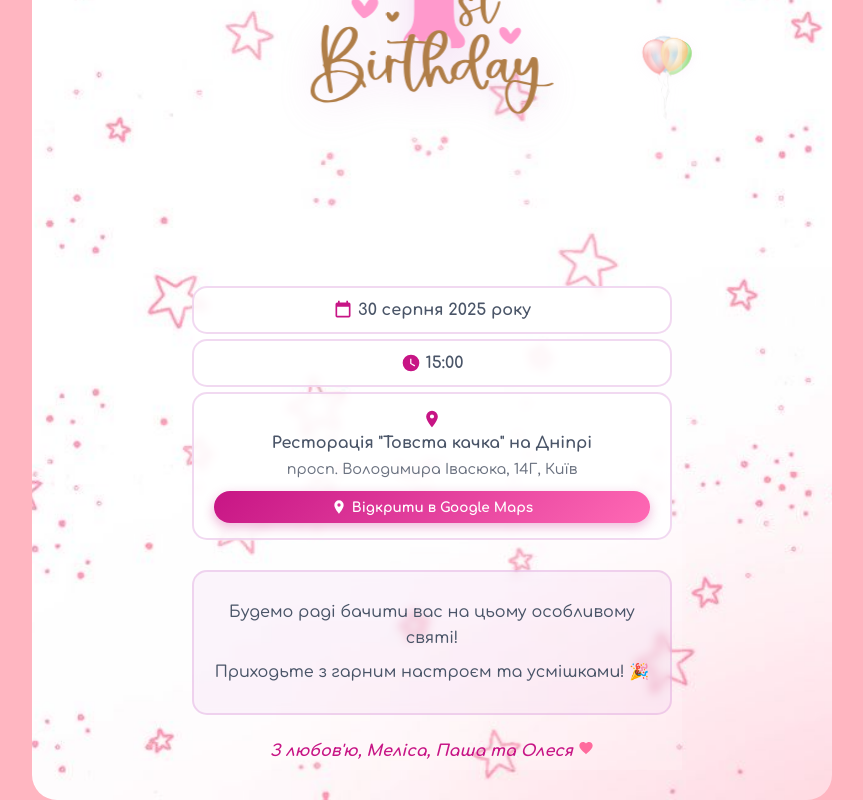
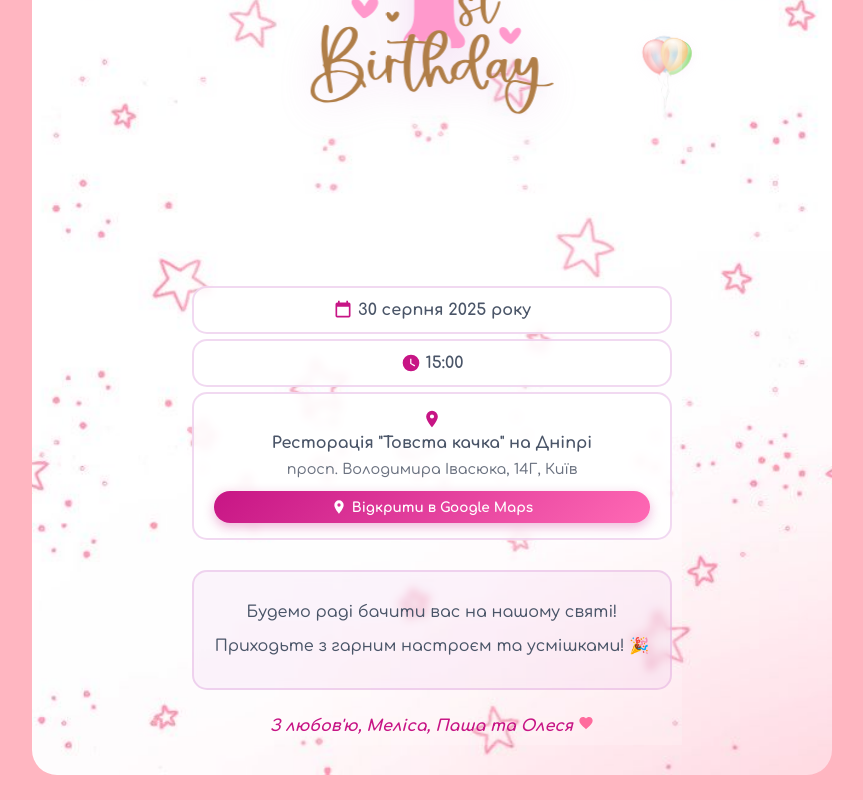
Before and after one commit to PavloHorbatiuk/Birthday-Invitation-, a React (Vite) app: page / in a window 1280 px wide. Shown: the part 680-1480 px from the top of the page, without its empty margins (208-1071 px from the left). After the commit the page ends 1455 px from the top, so only its background shows below. Built offline with nearby package versions, Linux system fonts and the light colour scheme.

Commit message:
change invitation text

```diff
--- a/src/components/Flower.jsx
+++ b/src/components/Flower.jsx
@@ -137,7 +137,7 @@ const PartyInvitation = () => {
           </div>
 
           <div className="party-message">
-            <p>Будемо раді бачити вас на цьому особливому святі!</p>
+            <p>Будемо раді бачити вас на нашому святі!</p>
             <p>Приходьте з гарним настроєм та усмішками! 🎉</p>
           </div>
 
```
